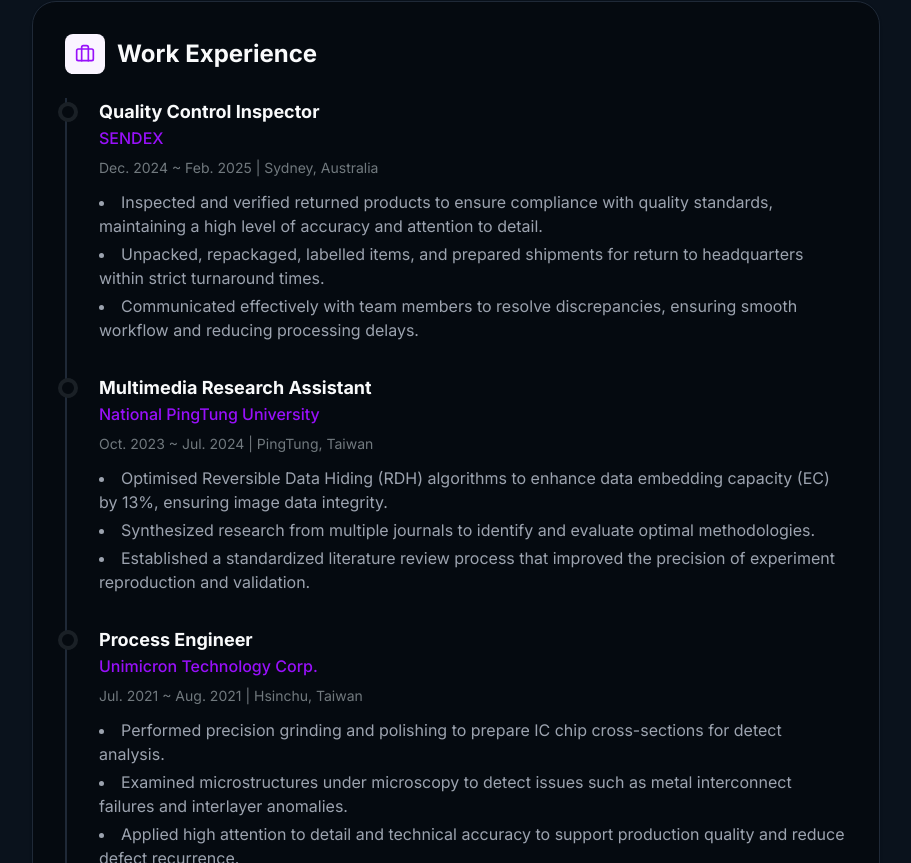
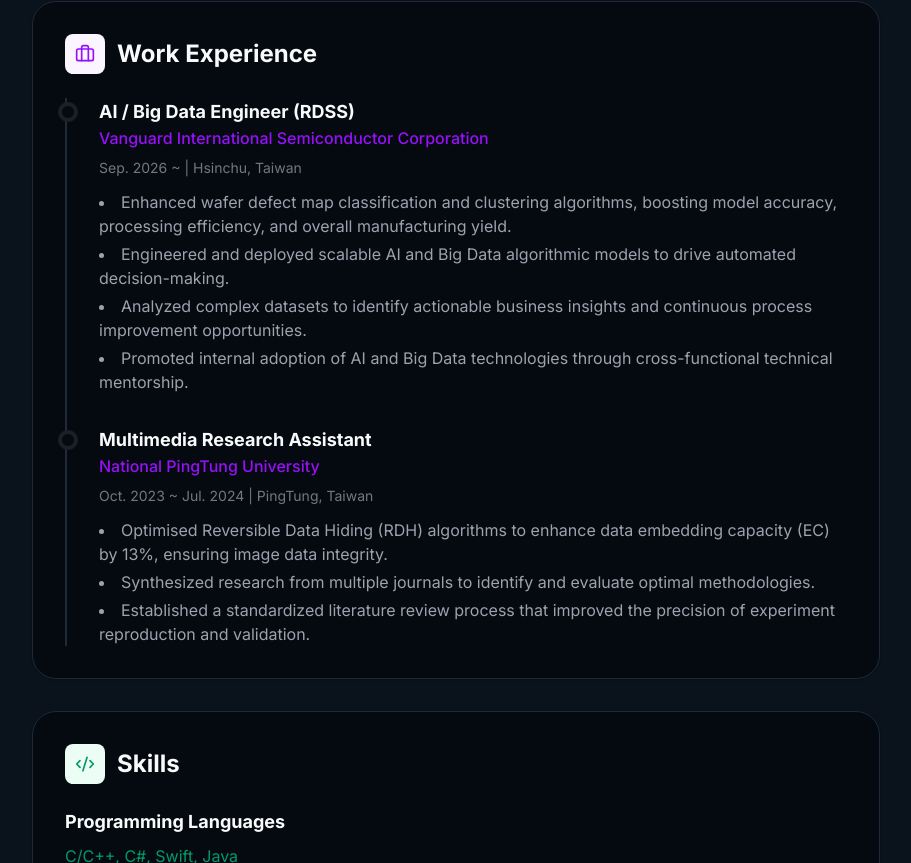
Before and after one commit to hpuV/hpuv.github.io, a React (Vite) app: page /cv in a window 1280 px wide. Shown: the part 657-1520 px from the top of the page, without its empty margins (184-1095 px from the left). Built offline with nearby package versions, Linux system fonts and the light colour scheme.

Commit message:
20261005 Resume and CV updated ver.1

```diff
--- a/src/components/CV.tsx
+++ b/src/components/CV.tsx
@@ -60,13 +60,14 @@
             <div className="relative pl-8 border-l-2 border-border space-y-8">
               <div className="relative">
                 <div className="absolute -left-[41px] top-1 w-5 h-5 rounded-full bg-bg border-4 border-secondary/20"></div>
-                <h4 className="text-lg font-bold text-text">Quality Control Inspector</h4>
-                <p className="text-purple-600  font-medium mb-2">SENDEX</p>
-                <p className="text-secondary text-sm mb-3">Dec. 2024 ~ Feb. 2025 | Sydney, Australia</p>
+                <h4 className="text-lg font-bold text-text">AI / Big Data Engineer (RDSS)</h4>
+                <p className="text-purple-600  font-medium mb-2">Vanguard International Semiconductor Corporation</p>
+                <p className="text-secondary text-sm mb-3">Sep. 2026 ~ | Hsinchu, Taiwan</p>
                 <ul className="list-disc list-inside text-text-muted space-y-1">
-                  <li>Inspected and verified returned products to ensure compliance with quality standards, maintaining a high level of accuracy and attention to detail.</li>
-                  <li>Unpacked, repackaged, labelled items, and prepared shipments for return to headquarters within strict turnaround times.</li>
-                  <li>Communicated effectively with team members to resolve discrepancies, ensuring smooth workflow and reducing processing delays.</li>
+                  <li>Enhanced wafer defect map classification and clustering algorithms, boosting model accuracy, processing efficiency, and overall manufacturing yield.</li>
+                  <li>Engineered and deployed scalable AI and Big Data algorithmic models to drive automated decision-making.</li>
+                  <li>Analyzed complex datasets to identify actionable business insights and continuous process improvement opportunities.</li>
+                  <li>Promoted internal adoption of AI and Big Data technologies through cross-functional technical mentorship.</li>
                 </ul>
               </div>
               <div className="relative">
@@ -78,17 +79,6 @@
                   <li>Optimised Reversible Data Hiding (RDH) algorithms to enhance data embedding capacity (EC) by 13%, ensuring image data integrity.</li>
                   <li>Synthesized research from multiple journals to identify and evaluate optimal methodologies.</li>
                   <li>Established a standardized literature review process that improved the precision of experiment reproduction and validation.</li>
-                </ul>
-              </div>
-              <div className="relative">
-                <div className="absolute -left-[41px] top-1 w-5 h-5 rounded-full bg-bg border-4 border-secondary/20"></div>
-                <h4 className="text-lg font-bold text-text">Process Engineer</h4>
-                <p className="text-purple-600  font-medium mb-2">Unimicron Technology Corp.</p>
-                <p className="text-secondary text-sm mb-3">Jul. 2021 ~ Aug. 2021 | Hsinchu, Taiwan</p>
-                <ul className="list-disc list-inside text-text-muted space-y-1">
-                  <li>Performed precision grinding and polishing to prepare IC chip cross-sections for detect analysis.</li>
-                  <li>Examined microstructures under microscopy to detect issues such as metal interconnect failures and interlayer anomalies.</li>
-                  <li>Applied high attention to detail and technical accuracy to support production quality and reduce defect recurrence.</li>
                 </ul>
               </div>
             </div>
```
Also changed, not shown: 1 other file (tests, documents, lock files or other folders).
